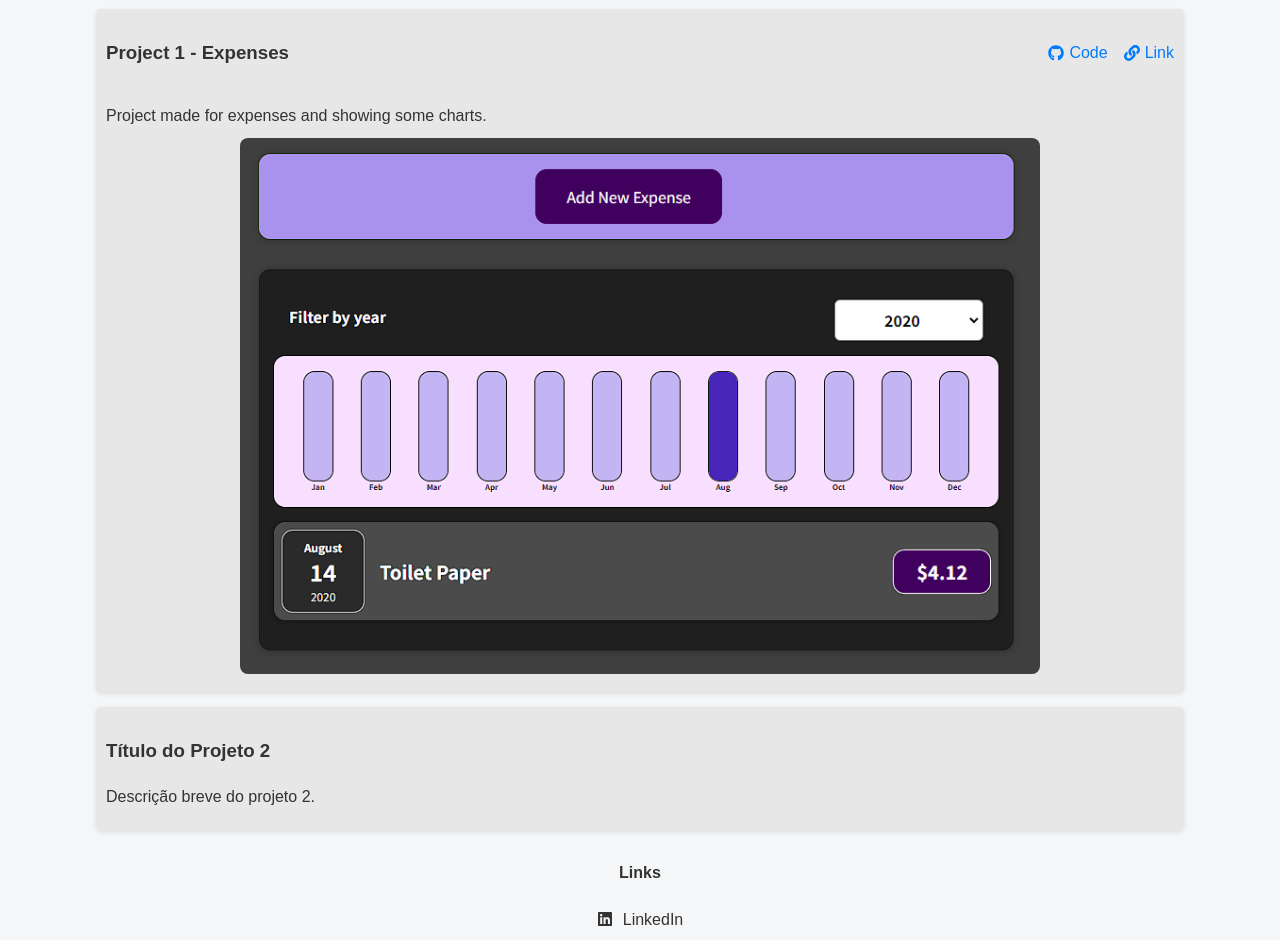
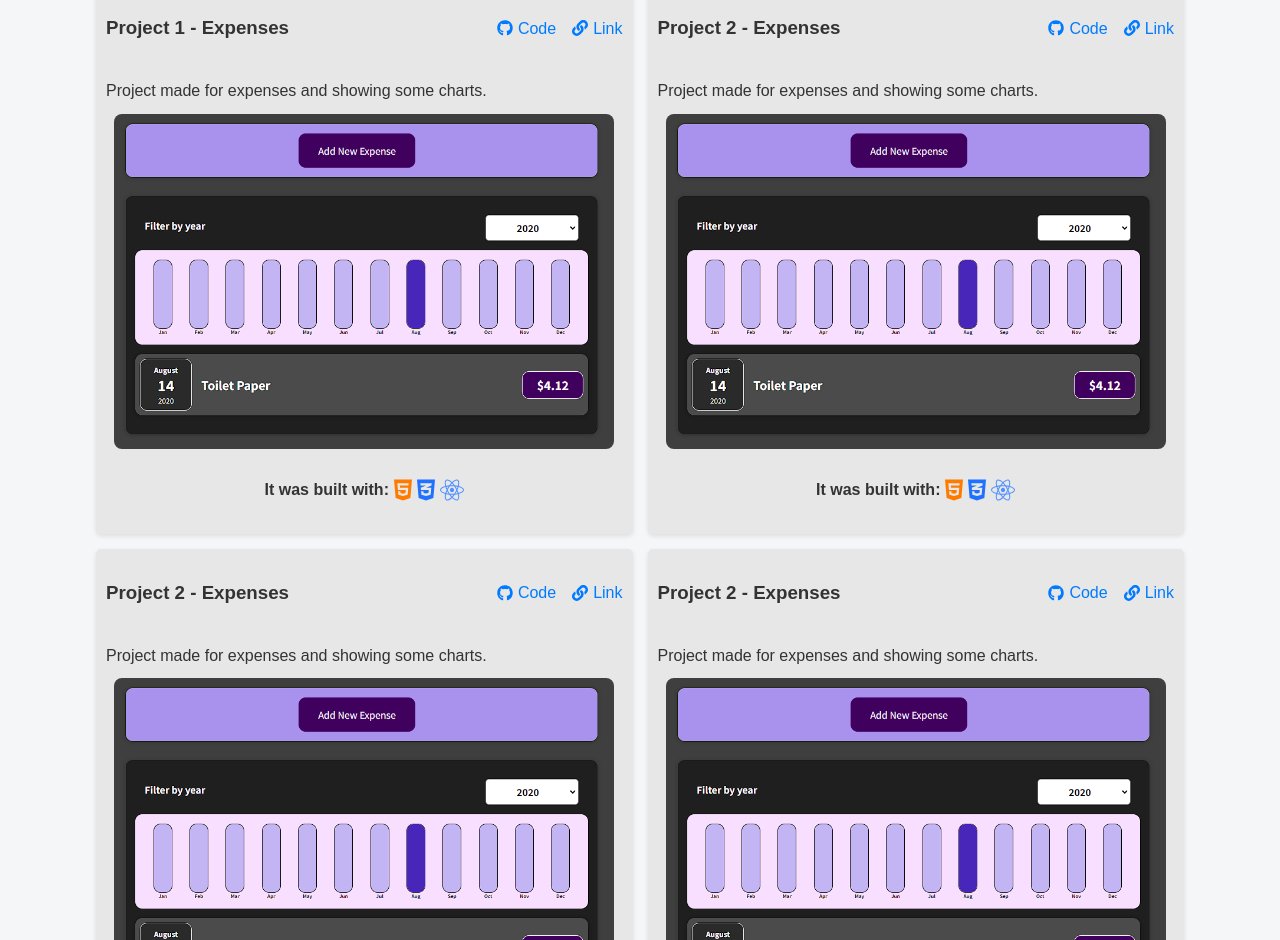
Before and after one commit to gabriel-azara/portfolio-react, a React (Create React App) app: page / in a window 1280 px wide. Shown: the part 1860-2800 px from the top of the page. Built offline with nearby package versions, Linux system fonts and the light colour scheme; no server answers.

Commit message:
improved CSS styles for project, added grit columns

```diff
--- a/package.json
+++ b/package.json
@@ -3,6 +3,9 @@
   "version": "0.1.0",
   "private": true,
   "dependencies": {
+    "@fortawesome/fontawesome-svg-core": "^6.4.0",
+    "@fortawesome/free-brands-svg-icons": "^6.4.0",
+    "@fortawesome/free-regular-svg-icons": "^6.4.0",
     "@fortawesome/free-solid-svg-icons": "^6.4.0",
     "@fortawesome/react-fontawesome": "^0.2.0",
     "@phosphor-icons/react": "^2.0.10",
--- a/src/App.css
+++ b/src/App.css
@@ -94,7 +94,7 @@ h2{
 }
 
 .project {
-  margin-bottom: 15px;
+  /* margin-bottom: 15px; */
   padding: 10px;
   border-radius: 5px;
   box-shadow: 0 0.15rem 0.35rem rgba(0, 0, 0, 0.1);
--- a/src/components/AboutThis.jsx
+++ b/src/components/AboutThis.jsx
@@ -10,14 +10,14 @@ const AboutThis = () => {
         Este é um documento que descreve as principais funcionalidades do meu
         projeto de portfólio desenvolvido em React.
       </p>
-      <h2>Visão Geral</h2>
+      <h3>Visão Geral</h3>
       <p>
         Meu projeto de portfólio é uma aplicação web que apresenta minha
         experiência, habilidades e projetos. É uma forma de apresentar meu
         trabalho e permitir que potenciais empregadores, clientes ou
         colaboradores conheçam mais sobre mim e meus projetos.
       </p>
-      <h2>O que foi utilizado nesse portfólio</h2>
+      <h3>O que foi utilizado nesse portfólio</h3>
       <ul>
         <li>
           <h3>Componentes</h3>
--- a/src/components/Projects.css
+++ b/src/components/Projects.css
@@ -1,14 +1,14 @@
-.projectsTitle{
+.projectsTitle {
   display: flex;
   justify-content: center;
 }
 
-.projectTitle{
+.projectTitle {
   display: flex;
   justify-content: space-between;
   align-items: center;
 }
-.projectTitle span{
+.projectTitle span {
   margin-left: 16px;
   display: flex;
   justify-content: center;
@@ -30,12 +30,30 @@
   color: blue;
 } */
 
-.projectWrapper{
+.projectWrapper {
   display: flex;
   justify-content: center;
 }
 
-.projectImg{
-  max-width: 800px;
+.projectImg {
+  max-width: 500px;
   border-radius: 8px;
 }
+
+.techs {
+  display: flex;
+  justify-content: center;
+  align-items: center;
+}
+
+.techs svg {
+  font-size: 1.5rem;
+  margin-left: 5px;
+}
+
+
+.grid-container {
+  display: grid;
+  grid-template-columns: 1fr 1fr;
+  gap: 15px;
+}
--- a/src/components/Projects.jsx
+++ b/src/components/Projects.jsx
@@ -5,13 +5,20 @@ import React from 'react';
 import imgProject from '../assets/images/project1.png';
 import './Projects.css';
 // import { Code, Link } from '@phosphor-icons/react';
-// import { FaGithub, FaLink } from 'react-icons/fa';
+import { FaReact, FaHtml5, FaCss3 } from 'react-icons/fa';
 import { ProjectLinks } from './ProjectLinks';
+import { FontAwesomeIcon } from '@fortawesome/react-fontawesome';
+import {
+  faHtml5,
+  faCss3Alt,
+  faReact
+} from '@fortawesome/free-brands-svg-icons';
 
 function Projects() {
   return (
     <section id="projects">
       <h2 className="projectsTitle">Meus Projetos</h2>
+      <div className="grid-container">
         <div className="project">
           <div className="projectTitle">
             <h3 className="projectTitles">Project 1 - Expenses</h3>
@@ -32,10 +39,100 @@ function Projects() {
               <img className="projectImg" src={imgProject} alt="project" />
             </a>
           </div>
+          <h4 className="techs">
+            It was built with:{' '}
+            <FontAwesomeIcon icon={faHtml5} style={{ color: '#ff7b00' }} />
+            <FontAwesomeIcon icon={faCss3Alt} style={{ color: '#1f71ff' }} />
+            <FontAwesomeIcon icon={faReact} style={{ color: '#5291ff' }} />
+          </h4>
         </div>
         <div className="project">
-        <h3>Título do Projeto 2</h3>
-        <p>Descrição breve do projeto 2.</p>
+          {/* <h3>Título do Projeto 2</h3>
+        <p>Descrição breve do projeto 2.</p> */}
+          <div className="projectTitle">
+            <h3 className="projectTitles">Project 2 - Expenses</h3>
+            <ProjectLinks
+              codeSrc={'https://github.com/gabriel-azara/Expenses-React'}
+              linkSrc={'https://expenses-react-six.vercel.app/'}
+            />
+          </div>
+          <p className="projectDescription">
+            Project made for expenses and showing some charts.
+          </p>
+          <div className="projectWrapper">
+            <a
+              className="projectLink"
+              href="https://expenses-react-six.vercel.app/"
+            >
+              {/* <p>Click on here or in the image to proceed to the project link.</p> */}
+              <img className="projectImg" src={imgProject} alt="project" />
+            </a>
+          </div>
+          <h4 className="techs">
+            It was built with:{' '}
+            <FontAwesomeIcon icon={faHtml5} style={{ color: '#ff7b00' }} />
+            <FontAwesomeIcon icon={faCss3Alt} style={{ color: '#1f71ff' }} />
+            <FontAwesomeIcon icon={faReact} style={{ color: '#5291ff' }} />
+          </h4>
+        </div>
+        <div className="project">
+          {/* <h3>Título do Projeto 2</h3>
+        <p>Descrição breve do projeto 2.</p> */}
+          <div className="projectTitle">
+            <h3 className="projectTitles">Project 2 - Expenses</h3>
+            <ProjectLinks
+              codeSrc={'https://github.com/gabriel-azara/Expenses-React'}
+              linkSrc={'https://expenses-react-six.vercel.app/'}
+            />
+          </div>
+          <p className="projectDescription">
+            Project made for expenses and showing some charts.
+          </p>
+          <div className="projectWrapper">
+            <a
+              className="projectLink"
+              href="https://expenses-react-six.vercel.app/"
+            >
+              {/* <p>Click on here or in the image to proceed to the project link.</p> */}
+              <img className="projectImg" src={imgProject} alt="project" />
+            </a>
+          </div>
+          <h4 className="techs">
+            It was built with:{' '}
+            <FontAwesomeIcon icon={faHtml5} style={{ color: '#ff7b00' }} />
+            <FontAwesomeIcon icon={faCss3Alt} style={{ color: '#1f71ff' }} />
+            <FontAwesomeIcon icon={faReact} style={{ color: '#5291ff' }} />
+          </h4>
+        </div>
+        <div className="project">
+          {/* <h3>Título do Projeto 2</h3>
+        <p>Descrição breve do projeto 2.</p> */}
+          <div className="projectTitle">
+            <h3 className="projectTitles">Project 2 - Expenses</h3>
+            <ProjectLinks
+              codeSrc={'https://github.com/gabriel-azara/Expenses-React'}
+              linkSrc={'https://expenses-react-six.vercel.app/'}
+            />
+          </div>
+          <p className="projectDescription">
+            Project made for expenses and showing some charts.
+          </p>
+          <div className="projectWrapper">
+            <a
+              className="projectLink"
+              href="https://expenses-react-six.vercel.app/"
+            >
+              {/* <p>Click on here or in the image to proceed to the project link.</p> */}
+              <img className="projectImg" src={imgProject} alt="project" />
+            </a>
+          </div>
+          <h4 className="techs">
+            It was built with:{' '}
+            <FontAwesomeIcon icon={faHtml5} style={{ color: '#ff7b00' }} />
+            <FontAwesomeIcon icon={faCss3Alt} style={{ color: '#1f71ff' }} />
+            <FontAwesomeIcon icon={faReact} style={{ color: '#5291ff' }} />
+          </h4>
+        </div>
       </div>
       {/* Adicione mais projetos conforme necessário */}
     </section>
```
Also changed, not shown: 1 other file (tests, documents, lock files or other folders). Lines whose indentation alone changed are shown as unchanged.
